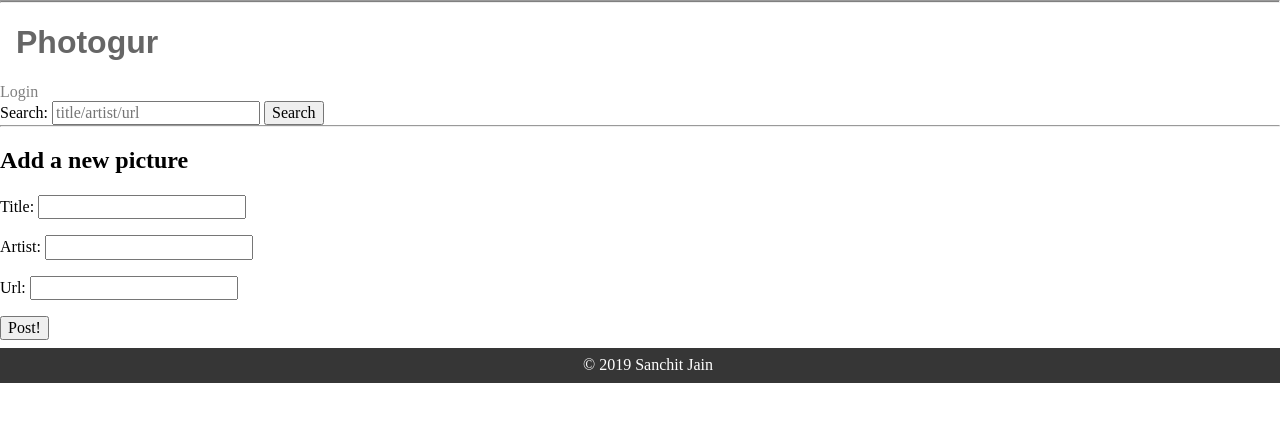
After one commit to sjain93/photogur, a Django app: page /newpicture/ in a window 1280 px wide. The commit adds this page. Shown: the top 422 px of the page. Run offline with Django 3.2, Linux system fonts and the light colour scheme; some libraries are stand-ins or nearby versions.

Commit message:
finished picture form functionality

```diff
--- a/photogur/forms.py
+++ b/photogur/forms.py
@@ -1,6 +1,11 @@
-from django.forms import CharField, PasswordInput, Form
-
+from django.forms import CharField, PasswordInput, Form, ModelForm
+from photogur.models import Picture
 
 class LoginForm(Form):
     username = CharField(label="User Name", max_length=64)
     password = CharField(widget=PasswordInput())
+
+class PictureForm(ModelForm):
+    class Meta:
+        model = Picture
+        fields = ['title', 'artist', 'url']
--- a/photogur/models.py
+++ b/photogur/models.py
@@ -1,10 +1,12 @@
 from django.db import models
+from django.contrib.auth.models import User
 
 
 class Picture(models.Model):
     title = models.CharField(max_length=255)
     artist = models.CharField(max_length=255)
     url = models.CharField(max_length=255)
+    user = models.ForeignKey(User, on_delete=models.CASCADE, related_name="user_pic", default=1)
 
     def __str__(self):
         return self.title
--- /dev/null
+++ b/photogur/templates/add_pic.html
@@ -0,0 +1,10 @@
+{% extends 'base.html' %}
+{% block content %}
+<h2>Add a new picture</h2>
+  <form action= "{% url 'add_pic' %}" method="POST">
+    {% csrf_token %}
+    {{form.as_p}}
+    <button type="Submit">Post!</button>
+  </form>
+
+{% endblock %}
--- a/photogur/templates/base.html
+++ b/photogur/templates/base.html
@@ -12,10 +12,13 @@
   <body>
     <header>
       <hr class="darker" />
-      <h1>Photogur</h1>
+      <a href="{% url 'home' %}">
+        <h1>Photogur</h1>
+      </a>
       <nav>
         {% if request.user.is_authenticated %}
           <a href="{% url 'logout' %}">Logout</a>
+          <a href="{% url 'add_pic' %}">Add a Pic</a>
         {% else %}
           <a href="{% url 'login' %}">Login</a>
         {% endif %}
--- a/photogur/templates/picture.html
+++ b/photogur/templates/picture.html
@@ -2,6 +2,7 @@
 {% block content %}
     <h2>{{picture.title}}</h2>
     <h3>By {{picture.artist}}</h3>
+    <h3>Added by {{picture.user.username}}</h3>
     <img src="{{picture.url}}" alt="{{picture.title}}" />
       {% for comment in pic_com %}
         <ul>
--- a/photogur/urls.py
+++ b/photogur/urls.py
@@ -23,18 +23,20 @@ from photogur.views import (
     create_comment,
     login_view,
     logout_view,
-    signup
+    signup,
+    add_pic
 )
 
 
 urlpatterns = [
     path("admin/", admin.site.urls),
     path("", root),
-    path("pictures/", pictures),
+    path("pictures/", pictures, name="home"),
     path("pictures/<int:id>", picture_show, name="picture_show"),
     path("search", picture_search, name="picture_search"),
     path("comments/new", create_comment, name="create_comment"),
     path("login/", login_view, name="login"),
     path("logout/", logout_view, name="logout"),
-    path("signup/", signup, name="signup")
+    path("signup/", signup, name="signup"),
+    path("newpicture/", add_pic, name="add_pic")
 ]
--- a/photogur/views.py
+++ b/photogur/views.py
@@ -2,7 +2,7 @@ from django.http import HttpResponse
 from django.http import HttpResponseRedirect
 from django.shortcuts import render
 from photogur.models import Picture, Comment
-from photogur.forms import LoginForm
+from photogur.forms import LoginForm, PictureForm
 from django.contrib.auth import authenticate, login, logout
 from django.contrib.auth.forms import UserCreationForm
 
@@ -83,3 +83,16 @@ def signup(request):
         form = UserCreationForm()
     response = render(request, "signup.html", {'form':form})
     return HttpResponse(response)
+
+def add_pic(request):
+    if request.method == 'POST':
+        form = PictureForm(request.POST)
+        if form.is_valid():
+            add_picture = form.instance
+            add_picture.user = request.user
+            form.save()
+            return HttpResponseRedirect('/pictures/{}'.format(add_picture.id))
+    else:
+        form = PictureForm()
+        context = {'form': form}
+        return render(request, 'add_pic.html', context)
```
Also changed, not shown: db.sqlite3, photogur/migrations/0003_picture_user.py (added).
